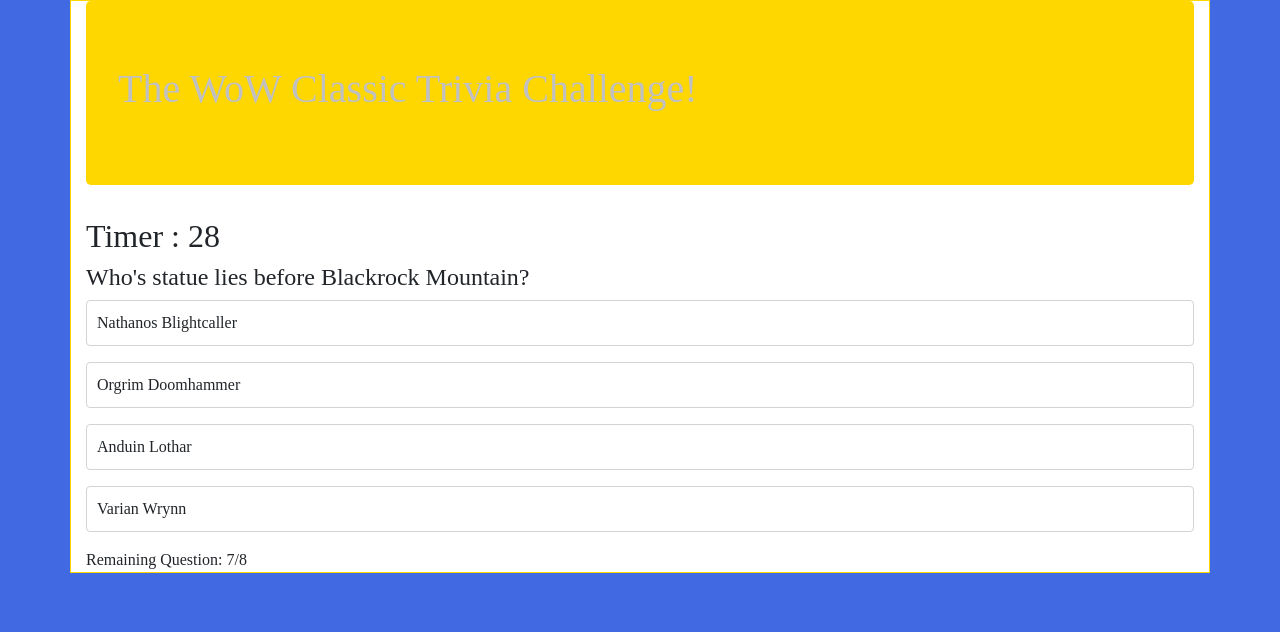
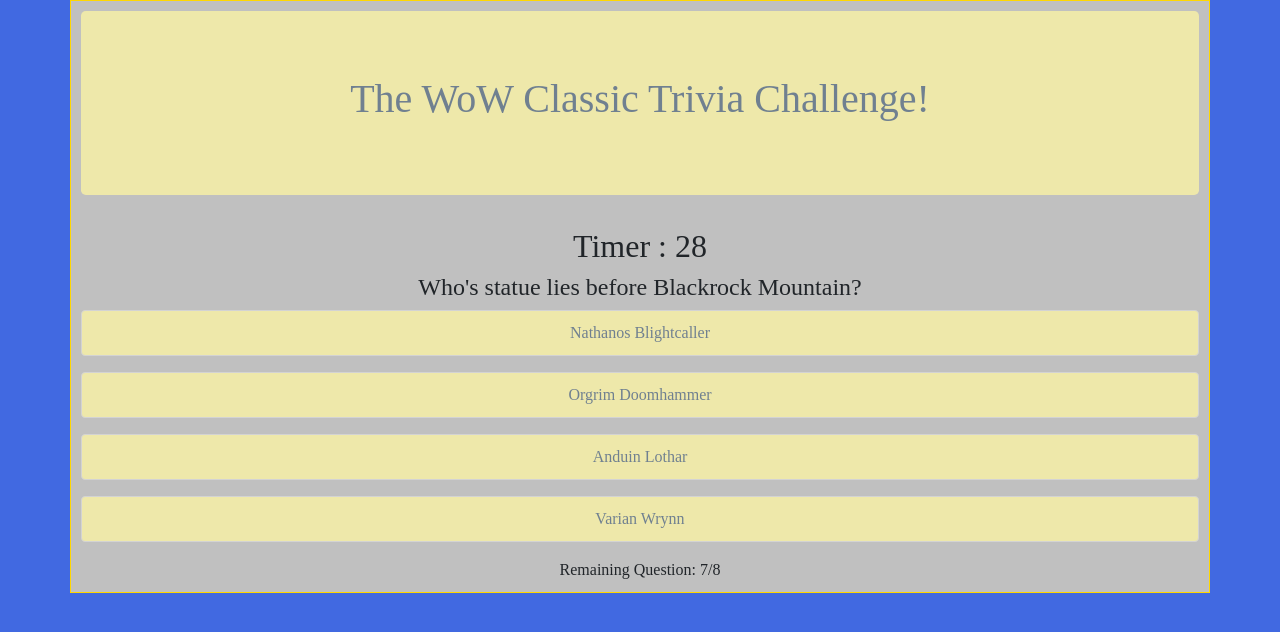
Before and after one commit to dagallagher221/TriviaGame, a plain HTML site: page index.html in a window 1280 px wide. Both pictures are taken after a click on the button "Start Game". Drawn offline with nearby package versions, Linux system fonts and the light colour scheme; a web font is replaced by a local one.

Commit message:
added more css styling, prettied up the margins and padding

```diff
--- a/assets/css/style.css
+++ b/assets/css/style.css
@@ -3,18 +3,20 @@
     padding: 10px;
     border-radius: 4px;
     cursor: pointer;
+    background-color: palegoldenrod;
+    color: slategray;
+    text-align: center;
 
 }
 
-.reset {
-    border: 1px solid green;
-}
 
 .container {
     border: 1px solid gold;
     font: 18px;
     font-family: 'Vollkorn SC', serif;
-    background-color: white;
+    background-color: silver;
+    text-align: center;
+    padding: 10px;
 }
 
 body {
@@ -23,6 +25,7 @@ body {
 }
 
 .jumbotron {
-    background-color: gold;
-    color: silver;
+    background-color: palegoldenrod;
+    color: slategray;
+    text-align: center;
 }
```
